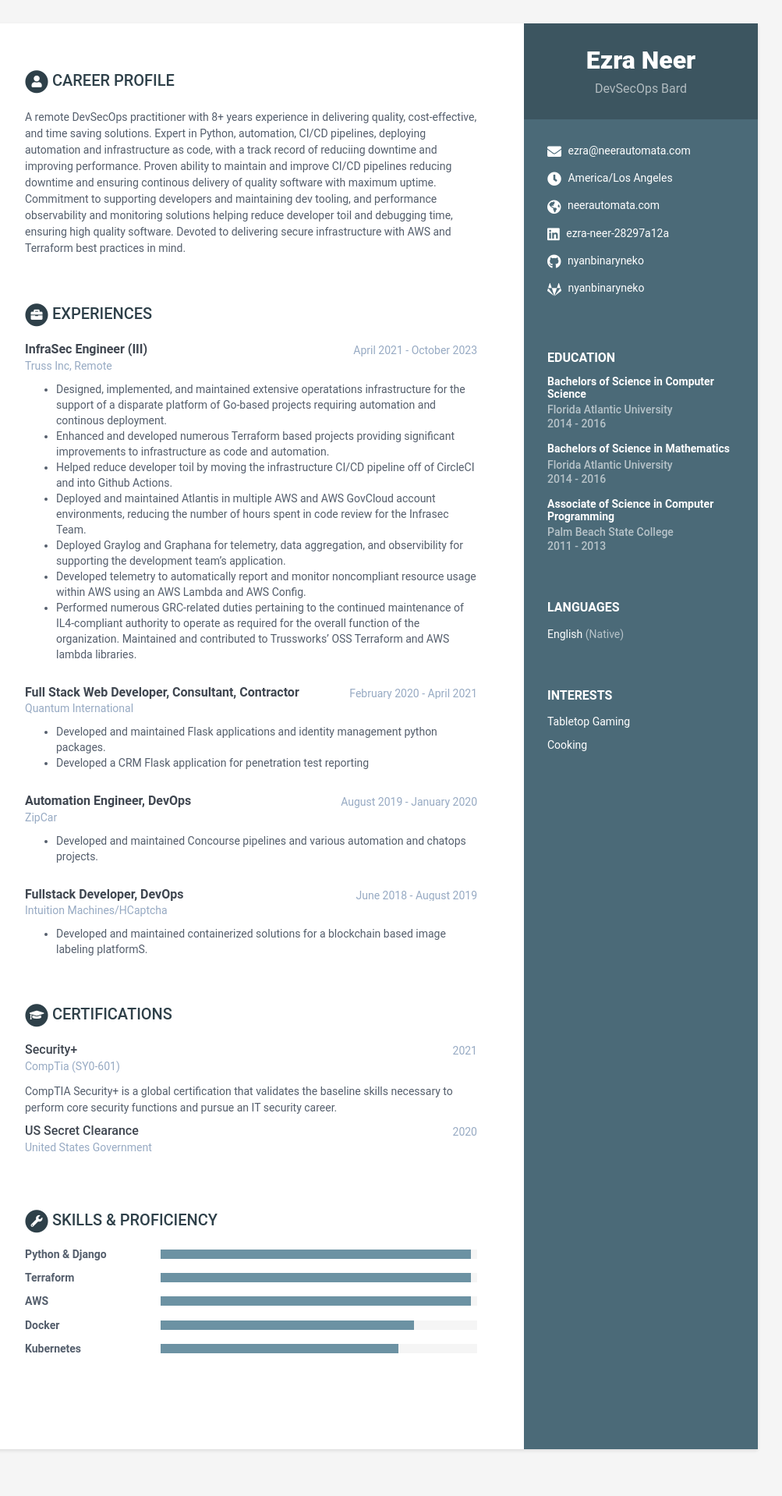
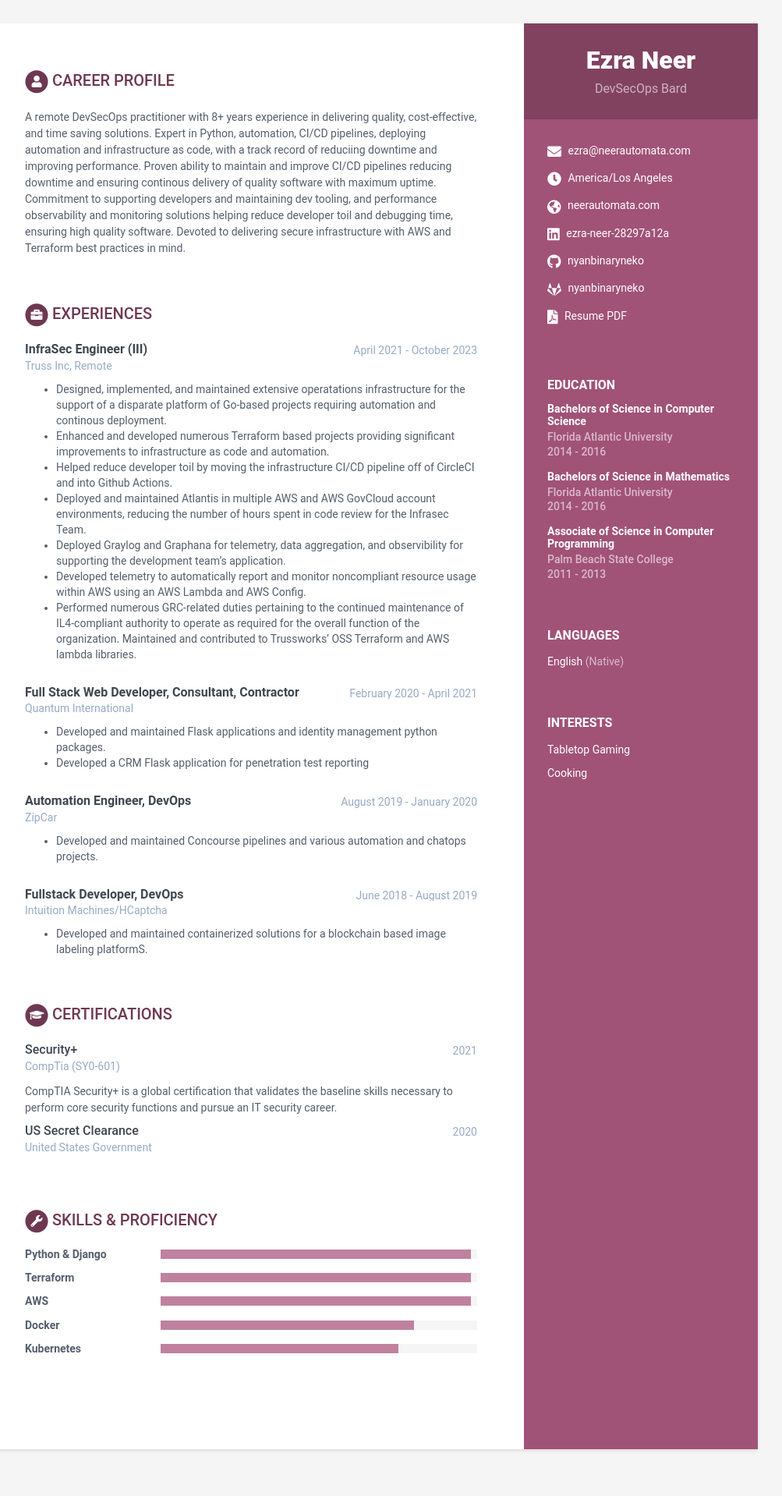
Before and after one commit to nyanbinaryneko/online-cv, a Jekyll site: the page built from index.html, in a window 1280 px wide. Shown: the whole page at 78% size, without its empty margins (168-1171 px from the left). Built offline with Jekyll 4.4.1, drawn with Linux system fonts in a browser that asks for light colours.

Commit message:
resume pdf link

```diff
--- a/_config.yml
+++ b/_config.yml
@@ -10,7 +10,7 @@ url: 'https://neerautomata.com'
 
 description: A beautiful Jekyll theme for creating resume
 # Style will be applied only after restarting the build or serve. Just choose one of the options.
-theme_skin: ceramic # blue turquoise green berry orange ceramic
+theme_skin: berry # blue turquoise green berry orange ceramic
 chrome_mobile_color: #use hex colors (ex:#1976d2) or leave empty if you don't want a color for chrome mobile searchbar
 
 # Tracker
--- a/_data/data.yml
+++ b/_data/data.yml
@@ -28,7 +28,7 @@ sidebar:
     stack-overflow: # Number/Username, e.g. 123456/alandoe
     codewars:
     goodreads: # Number-Username, e.g. 123456-alandoe
-    pdf:
+    pdf: ../neerresume.pdf
 
     languages:
       title: Languages
```
